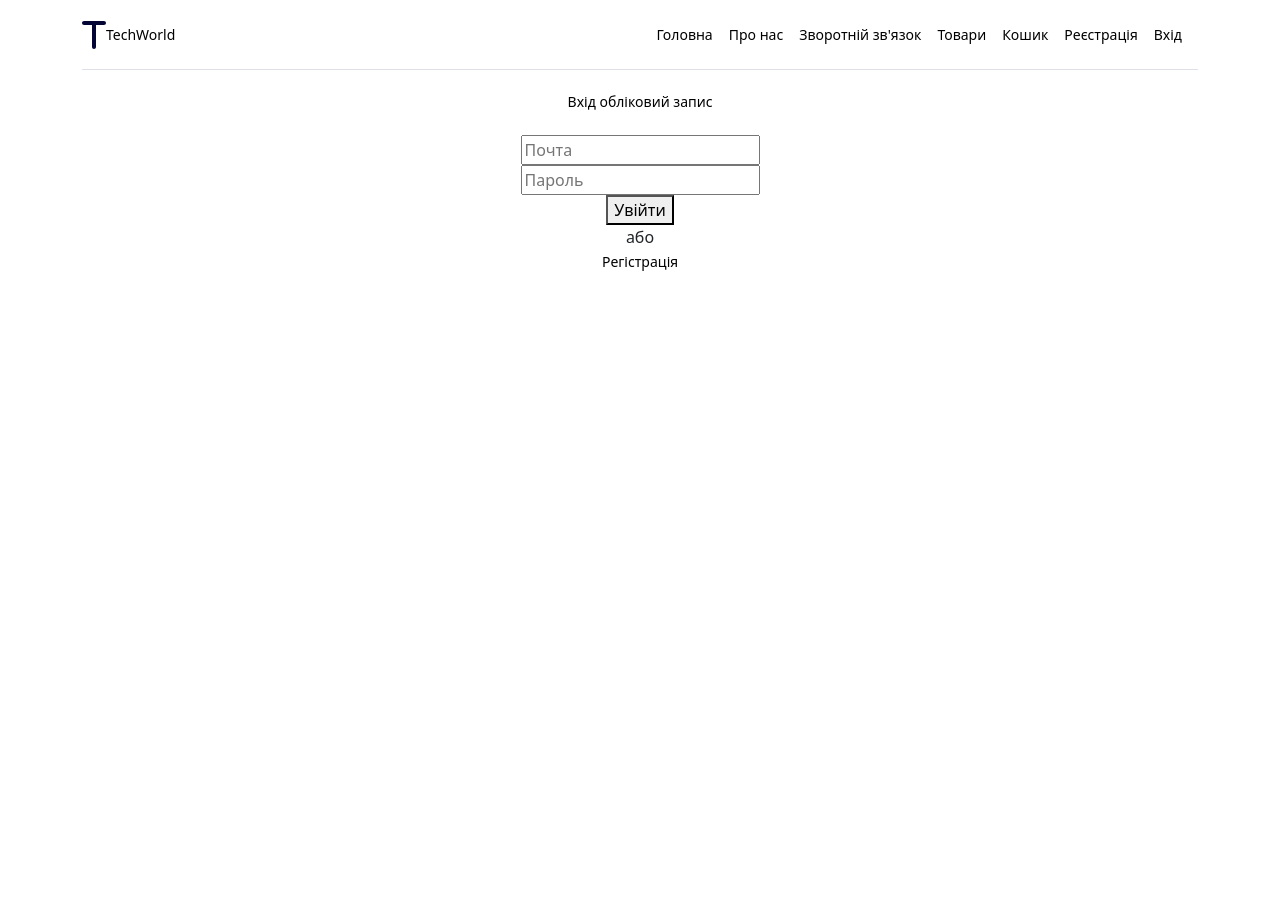
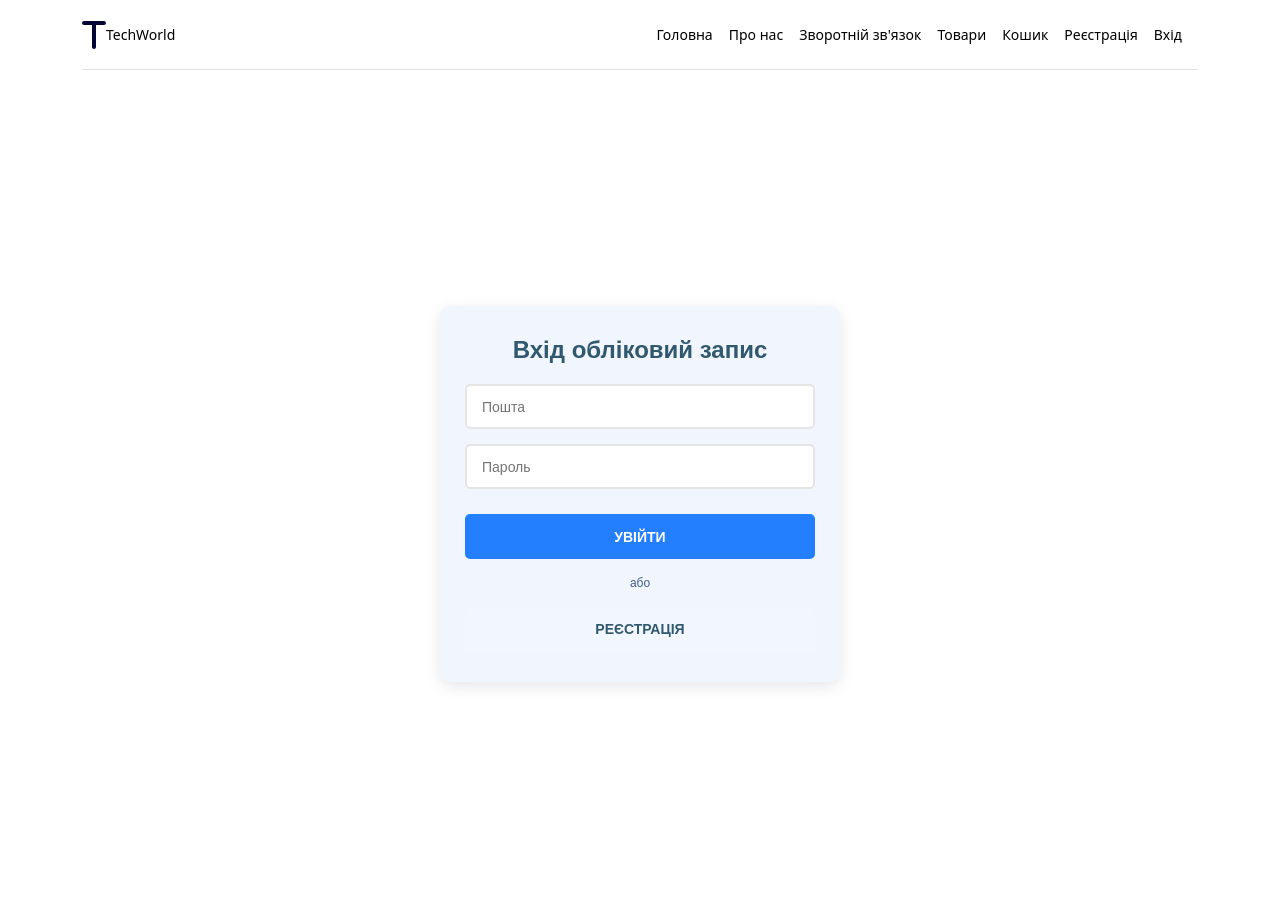
Before and after one commit to EvilDahaka/TechWorld, a Flask app: page /login in a window 1280 px wide. Before the commit the page ends 271 px from the top, so only its background shows below. Run offline with Flask 3, Linux system fonts and the light colour scheme.

Commit message:
add css login

```diff
--- a/static/style.css
+++ b/static/style.css
@@ -220,6 +220,7 @@ body {
     line-height: 23px;
     margin-bottom: 38px;
     text-align: center;
+    font-weight: bold;
 }
 
 /* Поля вводу */
@@ -280,3 +281,126 @@ body {
     text-align: center;
     padding: 25px 0;
 }
+
+/* Основний контейнер для входу */
+.login-page {
+    height: 100vh;
+    display: flex;
+    justify-content: center;
+    align-items: center;
+    background-color: #ffffff;
+    font-family: Arial, sans-serif;
+    margin: 0;
+    padding: 0;
+}
+
+/* Контейнер для форми */
+.login-page .login-form-container {
+    max-width: 400px;
+    width: 100%;
+    background: #f1f5fe;
+    box-shadow: 0px 4px 15px rgba(0, 0, 0, 0.1);
+    border-radius: 10px;
+    padding: 30px 25px;
+    text-align: center;
+}
+
+/* Заголовок */
+.login-page h1 {
+    color: #305970;
+    font-size: 24px;
+    font-weight: bold;
+    margin-bottom: 20px;
+}
+
+/* Поля вводу */
+.login-page input[type="email"],
+.login-page input[type="password"] {
+    width: 100%;
+    height: 45px;
+    border: 2px solid #e5e5e5;
+    border-radius: 5px;
+    padding: 0 15px;
+    font-size: 14px;
+    color: #3b5983;
+    margin-bottom: 15px;
+    box-sizing: border-box;
+    transition: border-color 0.3s;
+}
+
+.login-page input[type="email"]:focus,
+.login-page input[type="password"]:focus {
+    border-color: #247fff;
+    outline: none;
+}
+
+/* Кнопки */
+.login-page button.button,
+.login-page a.button {
+    display: block;
+    width: 100%;
+    height: 45px;
+    border-radius: 5px;
+    text-transform: uppercase;
+    font-size: 14px;
+    font-weight: bold;
+    text-align: center;
+    line-height: 45px;
+    cursor: pointer;
+    margin-top: 10px;
+    text-decoration: none;
+    transition: background-color 0.3s ease, color 0.3s ease;
+}
+
+.login-page button.button {
+    background: #247fff;
+    border: none;
+    color: #fff;
+}
+
+.login-page button.button:hover {
+    background: #0d6cf2;
+}
+
+.login-page a.button {
+    background: #f2f6ff;
+    color: #305970;
+}
+
+.login-page a.button:hover {
+    background: #e2e6f0;
+    color: #1b3d68;
+}
+
+/* Роздільник */
+.login-page .divider {
+    font-weight: 500;
+    font-size: 12px;
+    color: #405d87;
+    margin: 15px 0;
+}
+
+/* Декоративний круг */
+/*.login-page .circle {
+    position: absolute;
+    z-index: -1;
+    width: 500px;
+    height: 500px;
+    border-radius: 50%;
+    background: #f7faff;
+    box-shadow: 0px 4px 70px rgba(217, 229, 225, 0.5);
+    animation: fadeCircle 0.7s ease-in-out 0.5s forwards;
+    top: -100px;
+    left: calc(50% - 250px);
+}
+
+/*@keyframes fadeCircle {
+    0% {
+        width: 0;
+        height: 0;
+    }
+    100% {
+        width: 500px;
+        height: 500px;
+    }
+}*/
--- a/templates/login.html
+++ b/templates/login.html
@@ -2,21 +2,19 @@
 {% block title %}Вхід обліковий запис{% endblock %}
 {% block content %}
 
-<h1 class="text-3xl text-center font-bold mb-4">Вхід обліковий запис</h1>
-<div class="circle"></div>
-<div class="register-form-container">
-    <form method="POST">
-        <div class="form-field text-center">
-            <input type="email" name="email" placeholder="Почта" required>
-        </div>
-        <div class="form-field text-center">
+<div class="login-page">
+    <div class="circle"></div>
+    <div class="login-form-container">
+        <h1>Вхід обліковий запис</h1>
+        <form method="POST">
+            <input type="email" name="email" placeholder="Пошта" required>
             <input type="password" name="password" placeholder="Пароль" required>
-        </div>
-        <div class="form-buttons text-center">
-            <button class="button">Увійти</button>
-            <div class="devider">або</div>
-            <a href="{{ url_for('user.register') }}" class="button">Регістрація</a>
-        </div>
+            <button type="submit" class="button">Увійти</button>
+            <div class="divider">або</div>
+            <a href="{{ url_for('user.register') }}" class="button">Реєстрація</a>
+        </form>
+    </div>
+</div>
     </form>
 
 </div>
```
